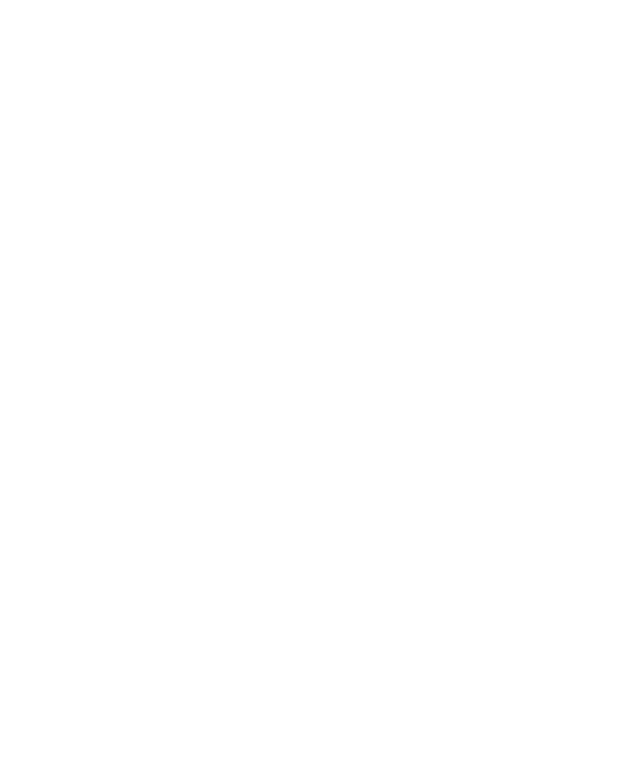
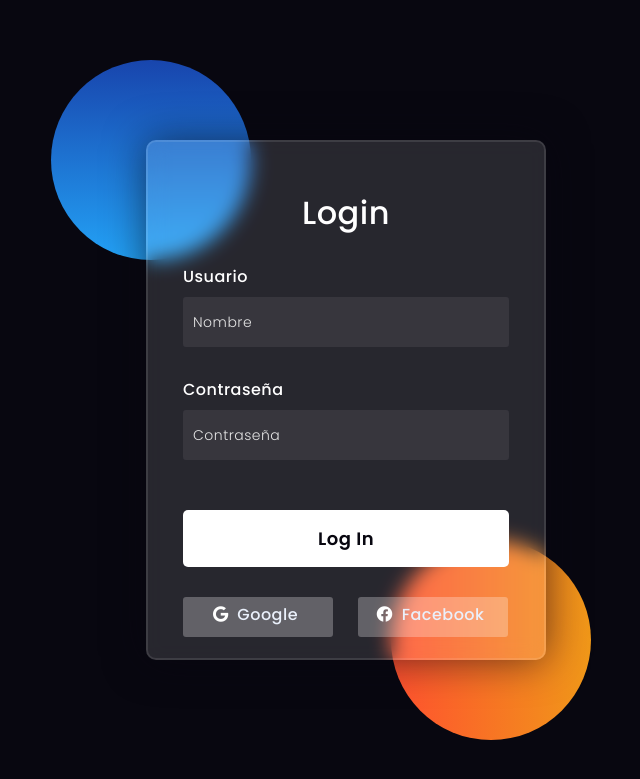
Before and after one commit to chrisgriss/Sistema_notas, a Django app: page / in a window 1280 px wide. Before the commit the part shown is empty. Shown: the top 779 px of the page, without its empty margins (294-934 px from the left). Run offline with Django 5.2, Linux system fonts and the light colour scheme.

Commit message:
añadiendo el login

```diff
--- a/login/templates/login/login.html
+++ b/login/templates/login/login.html
@@ -1,11 +1,157 @@
 <!DOCTYPE html>
-<html lang="es">
+<html lang="en">
 <head>
-    <meta charset="UTF-8">
-    <meta name="viewport" content="width=device-width, initial-scale=1.0">
-    <title>Document</title>
+
+    <title>xd </title>
+
+    <link rel="preconnect" href="https://fonts.gstatic.com">
+    <link rel="stylesheet" href="https://cdnjs.cloudflare.com/ajax/libs/font-awesome/5.15.4/css/all.min.css">
+    <link href="https://fonts.googleapis.com/css2?family=Poppins:wght@300;500;600&display=swap" rel="stylesheet">
+    <style media="screen">
+      *,
+*:before,
+*:after{
+    padding: 0;
+    margin: 0;
+    box-sizing: border-box;
+}
+body{
+    background-color: #080710;
+}
+.background{
+    width: 430px;
+    height: 520px;
+    position: absolute;
+    transform: translate(-50%,-50%);
+    left: 50%;
+    top: 50%;
+}
+.background .shape{
+    height: 200px;
+    width: 200px;
+    position: absolute;
+    border-radius: 50%;
+}
+.shape:first-child{
+    background: linear-gradient(
+        #1845ad,
+        #23a2f6
+    );
+    left: -80px;
+    top: -80px;
+}
+.shape:last-child{
+    background: linear-gradient(
+        to right,
+        #ff512f,
+        #f09819
+    );
+    right: -30px;
+    bottom: -80px;
+}
+form{
+    height: 520px;
+    width: 400px;
+    background-color: rgba(255,255,255,0.13);
+    position: absolute;
+    transform: translate(-50%,-50%);
+    top: 50%;
+    left: 50%;
+    border-radius: 10px;
+    backdrop-filter: blur(10px);
+    border: 2px solid rgba(255,255,255,0.1);
+    box-shadow: 0 0 40px rgba(8,7,16,0.6);
+    padding: 50px 35px;
+}
+form *{
+    font-family: 'Poppins',sans-serif;
+    color: #ffffff;
+    letter-spacing: 0.5px;
+    outline: none;
+    border: none;
+}
+form h3{
+    font-size: 32px;
+    font-weight: 500;
+    line-height: 42px;
+    text-align: center;
+}
+
+label{
+    display: block;
+    margin-top: 30px;
+    font-size: 16px;
+    font-weight: 500;
+}
+input{
+    display: block;
+    height: 50px;
+    width: 100%;
+    background-color: rgba(255,255,255,0.07);
+    border-radius: 3px;
+    padding: 0 10px;
+    margin-top: 8px;
+    font-size: 14px;
+    font-weight: 300;
+}
+::placeholder{
+    color: #e5e5e5;
+}
+button{
+    margin-top: 50px;
+    width: 100%;
+    background-color: #ffffff;
+    color: #080710;
+    padding: 15px 0;
+    font-size: 18px;
+    font-weight: 600;
+    border-radius: 5px;
+    cursor: pointer;
+}
+.social{
+  margin-top: 30px;
+  display: flex;
+}
+.social div{
+  background: red;
+  width: 150px;
+  border-radius: 3px;
+  padding: 5px 10px 10px 5px;
+  background-color: rgba(255,255,255,0.27);
+  color: #eaf0fb;
+  text-align: center;
+}
+.social div:hover{
+  background-color: rgba(255,255,255,0.47);
+}
+.social .fb{
+  margin-left: 25px;
+}
+.social i{
+  margin-right: 4px;
+}
+
+    </style>
 </head>
 <body>
+    <div class="background">
+        <div class="shape"></div>
+        <div class="shape"></div>
+    </div>
+    <form>
+        <h3>Login</h3>
 
+        <label for="username">Usuario</label>
+        <input type="text" placeholder="Nombre" id="username">
+
+        <label for="password">Contraseña</label>
+        <input type="password" placeholder="Contraseña" id="password">
+
+        <button>Log In</button>
+        <div class="social">
+          <div class="go"><i class="fab fa-google"></i>  Google</div>
+          <div class="fb"><i class="fab fa-facebook"></i>  Facebook</div>
+        </div>
+    </form>
 </body>
 </html>
```
Also changed, not shown: 1 other file.
